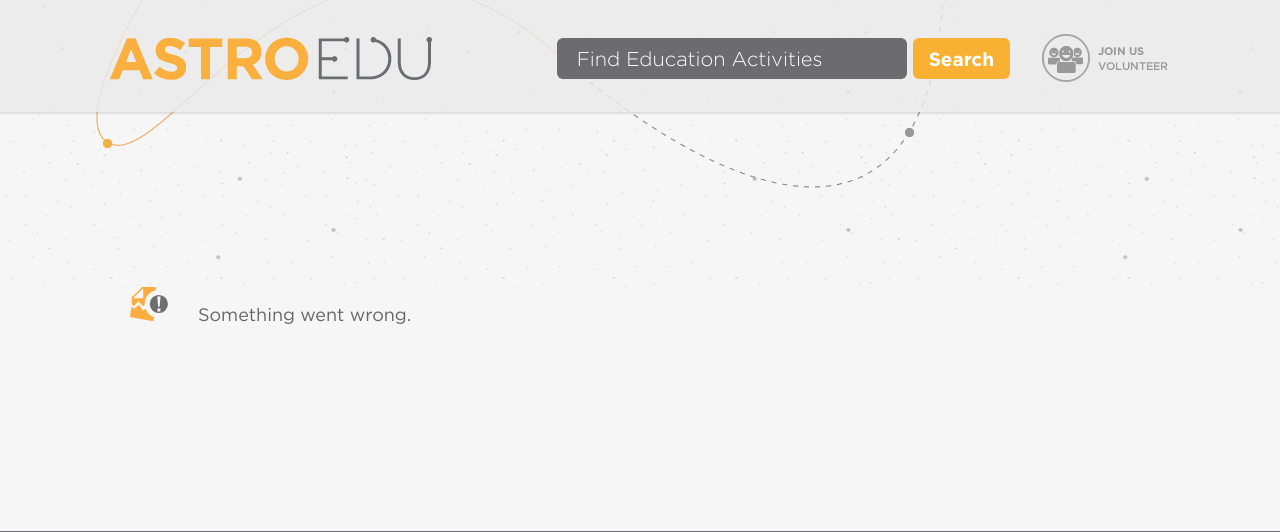
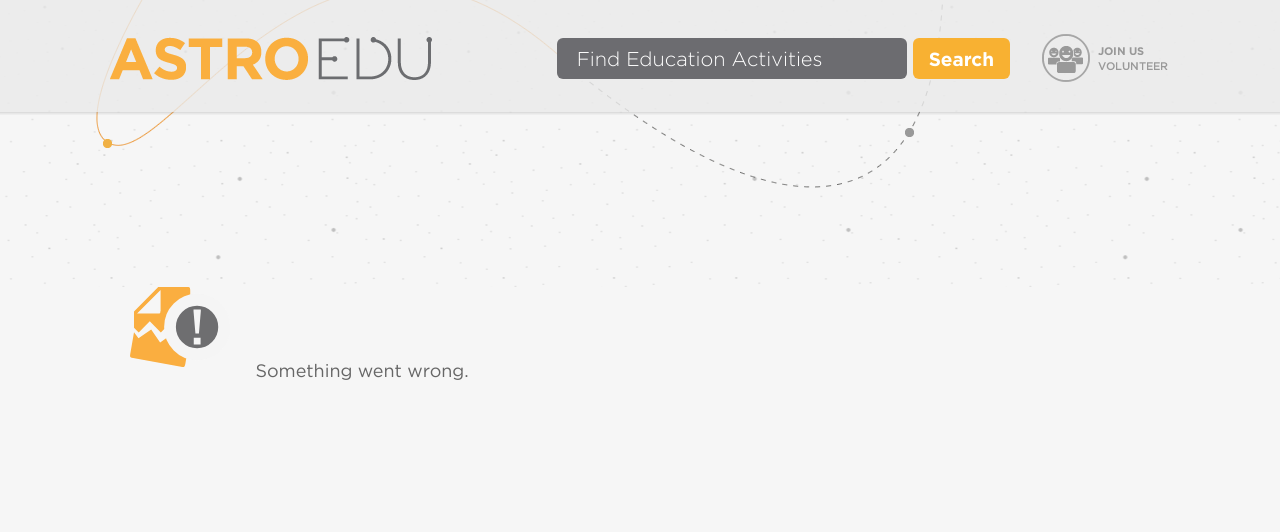
Before and after one commit to unawe/astroEDU, a Django app: page /500/ in a window 1280 px wide. Shown: the top 532 px of the page. Run offline with Django 3.2, Linux system fonts and the light colour scheme; parts of the project's set-up code (start-up, migrations or seed data) failed here and were passed over.

Commit message:
css tweak for notfound page

```diff
--- a/static/css/main.css
+++ b/static/css/main.css
@@ -677,6 +677,8 @@ button.search_btn {
 .notfound img {
     padding-left: 20px;
     padding-right: 20px;
+    min-width: 100px;
+	margin-bottom: 10px;
 }
 
 /* media queries */
```
